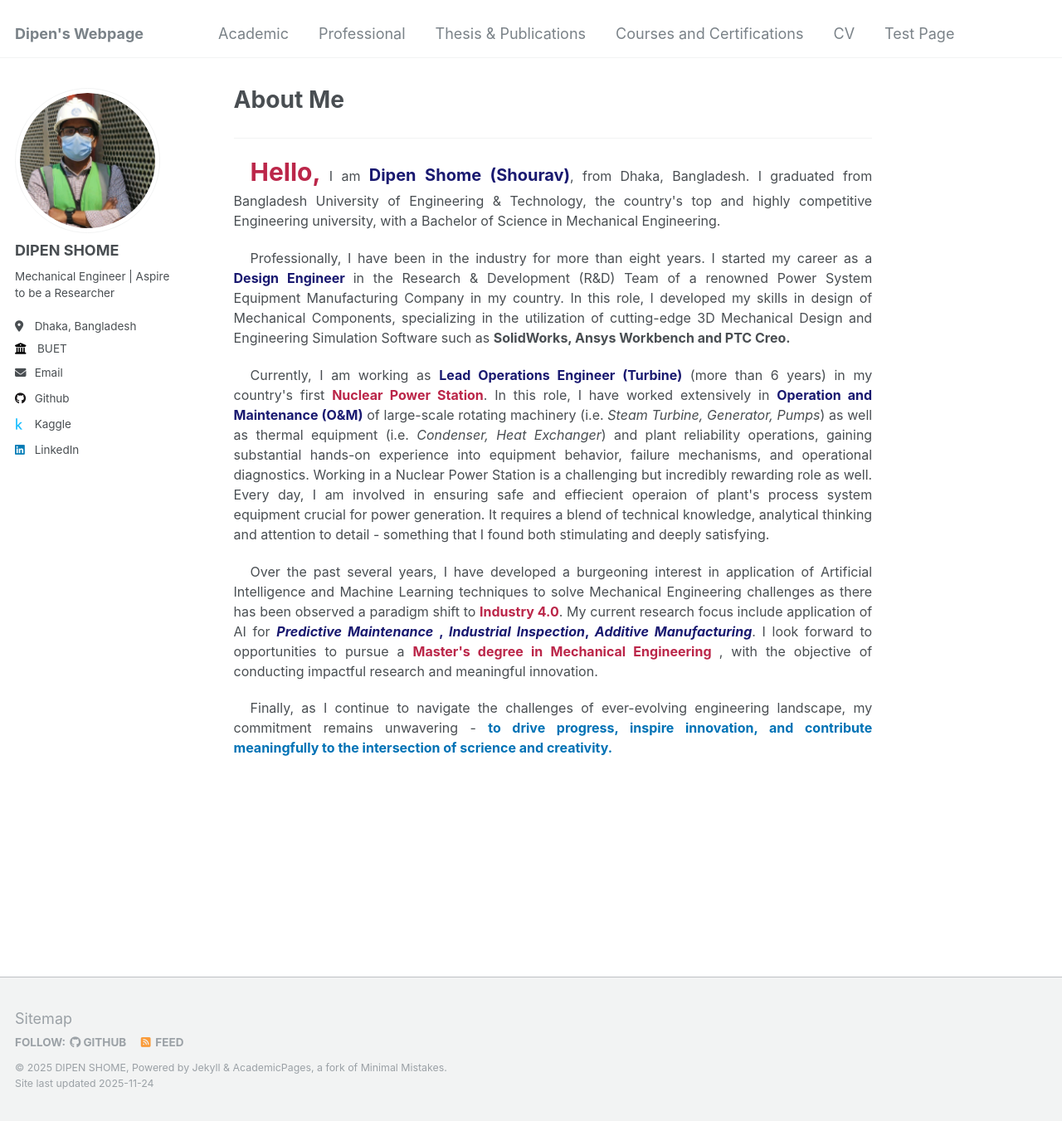
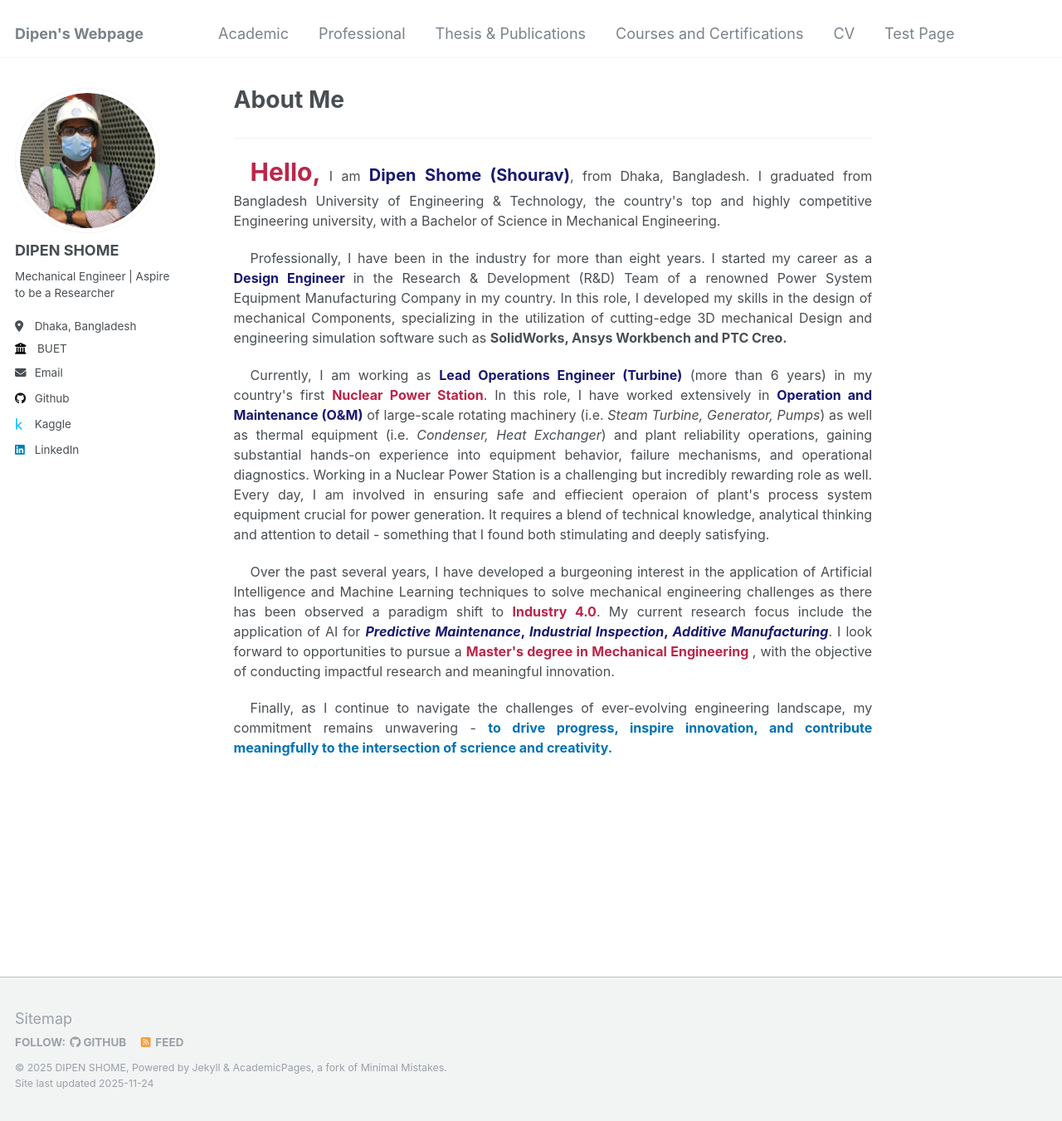
Before and after one commit to dipenshome/dipenshome.github.io, a Jekyll site: the page built from _pages/about.md, in a window 1280 px wide and 1351 px high. Shown: the whole window at 83% size. Built offline with Jekyll 4.4.1, drawn with Linux system fonts in a browser that asks for light colours.

Commit message:
Update about.md

```diff
--- a/_pages/about.md
+++ b/_pages/about.md
@@ -20,9 +20,9 @@
 <p style="text-align:justify ;text-indent:20px; font-size:16px;">
 <b style="font-size:30px;color:#BB2649;">Hello,</b>
 I am <strong style="font-size:20px;color: #191970;">Dipen Shome (Shourav)</strong>, from Dhaka, Bangladesh. I graduated from Bangladesh University of Engineering & Technology, the country's top and highly competitive Engineering university, with a Bachelor of Science in Mechanical Engineering.</p>
-<p style="text-align:justify; text-indent:20px; font-size:16px;">Professionally, I have been in the industry for more than eight years. I started my career as a <strong style="color: #191970;">Design Engineer </strong>in the Research & Development (R&D) Team of a renowned Power System Equipment Manufacturing Company in my country. In this role, I developed my skills in design of Mechanical Components, specializing in the utilization of cutting-edge 3D Mechanical Design and Engineering Simulation Software such as <strong>SolidWorks, Ansys Workbench and PTC Creo.</strong></p>
+<p style="text-align:justify; text-indent:20px; font-size:16px;">Professionally, I have been in the industry for more than eight years. I started my career as a <strong style="color: #191970;">Design Engineer </strong>in the Research & Development (R&D) Team of a renowned Power System Equipment Manufacturing Company in my country. In this role, I developed my skills in the design of mechanical Components, specializing in the utilization of cutting-edge 3D mechanical Design and engineering simulation software such as <strong>SolidWorks, Ansys Workbench and PTC Creo.</strong></p>
 <p style="text-align:justify; text-indent:20px; font-size:16px;">Currently, I am working as <strong style="color:#191970;">Lead Operations Engineer (Turbine)</strong> (more than 6 years)  in my country's first <strong style="color:#BB2649;">Nuclear Power Station</strong>. In this role, I have worked extensively in <strong style="color: #191970;">Operation and Maintenance (O&M)</strong> of large-scale rotating machinery (i.e. <em>Steam Turbine, Generator, Pumps</em>) as well as thermal equipment (i.e. <em>Condenser, Heat Exchanger</em>) and plant reliability operations, gaining substantial hands-on experience into equipment behavior, failure mechanisms, and operational diagnostics. Working in a Nuclear Power Station is a challenging but incredibly rewarding role as well. Every day, I am involved in ensuring safe and effiecient operaion of plant's process system equipment crucial for power generation. It requires a blend of technical knowledge, analytical thinking and attention to detail - something that I found both stimulating and deeply satisfying.</p>
-<p style="text-align:justify; text-indent:20px; font-size:16px;">Over the past several years, I have developed a burgeoning interest in application of Artificial Intelligence and Machine Learning techniques to solve Mechanical Engineering challenges as there has been observed a paradigm shift to <strong style="color:#BB2649;">Industry 4.0</strong>. My current research focus include application of AI for <strong style="color:#191970;"><em> Predictive Maintenance </em>, <em>Industrial Inspection</em>, <em>Additive Manufacturing</em></strong>. I look forward to opportunities to pursue a <strong style="color:#BB2649;">Master's degree in Mechanical Engineering </strong>, with the objective of conducting impactful research and meaningful innovation.</p>
+<p style="text-align:justify; text-indent:20px; font-size:16px;">Over the past several years, I have developed a burgeoning interest in the application of Artificial Intelligence and Machine Learning techniques to solve mechanical engineering challenges as there has been observed a paradigm shift to <strong style="color:#BB2649;">Industry 4.0</strong>. My current research focus include the application of AI for <strong style="color:#191970;"><em>Predictive Maintenance</em>, <em>Industrial Inspection</em>, <em>Additive Manufacturing</em></strong>. I look forward to opportunities to pursue a <strong style="color:#BB2649;">Master's degree in Mechanical Engineering </strong>, with the objective of conducting impactful research and meaningful innovation.</p>
 <p style="text-align:justify; text-indent:20px; font-size:16px;"> Finally, as I continue to navigate the challenges of ever-evolving engineering landscape, my commitment remains unwavering - <strong style="color: #0072B5;">to drive progress, inspire innovation, and contribute meaningfully to the intersection of scrience and creativity.</strong> </p>
 </body>
 </html>
```
